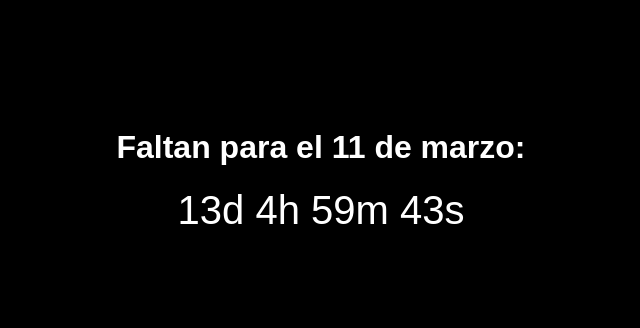
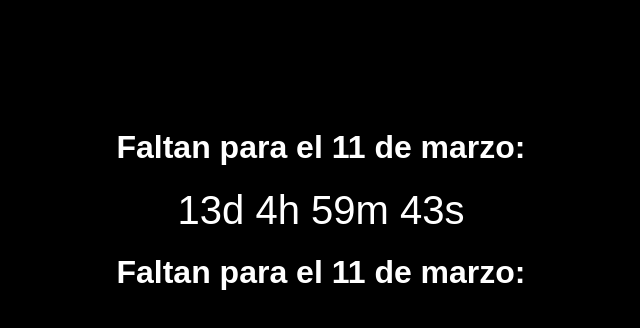
Before and after one commit to agroseba2-sketch/cuenta-regresiva, a plain HTML site: page index.html in a window 1280 px wide. Shown: the whole page, without its empty margins (319-959 px from the left). Drawn offline with Linux system fonts and the light colour scheme.

Commit message:
Update index.html

```diff
--- a/index.html
+++ b/index.html
@@ -21,6 +21,8 @@
 <h1>Faltan para el 11 de marzo:</h1>
 <div id="countdown"></div>
 
+<h1>Faltan para el 11 de marzo:</h1>
+
 <script>
 const targetDate = new Date("March 11, 2026 00:00:00").getTime();
 
```
